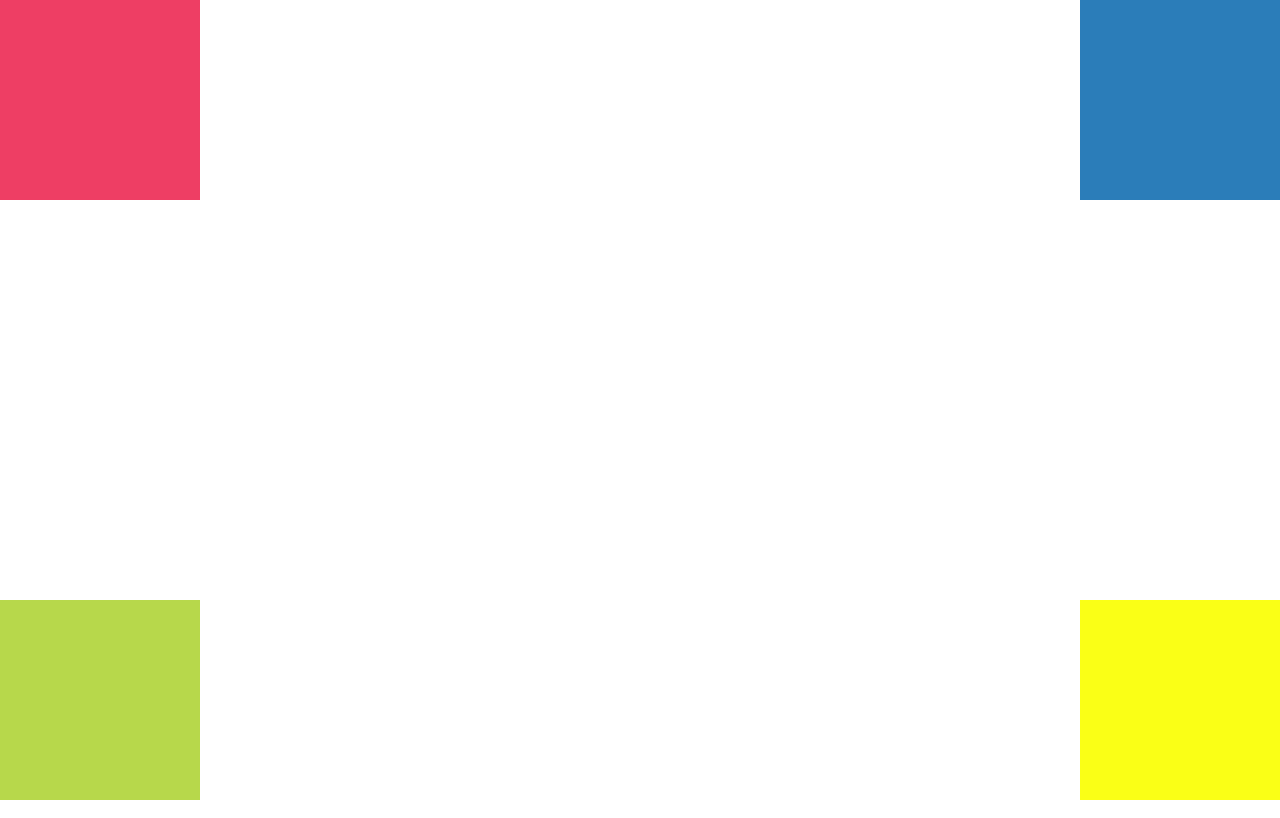
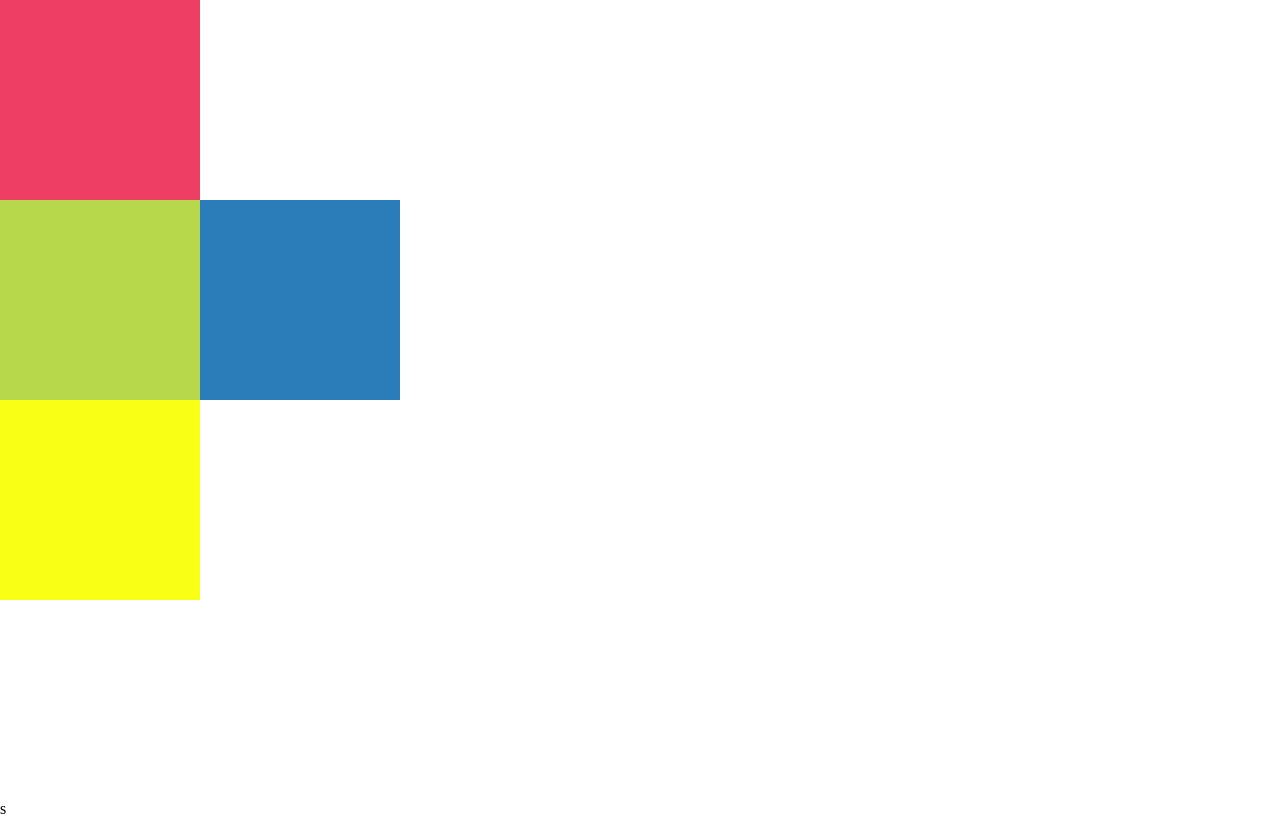
Before and after one commit to yelitzacho/Leccion23-guiado, a plain HTML site: page index.html in a window 1280 px wide. Drawn offline with Linux system fonts and the light colour scheme.

Commit message:
Desafio IV

```diff
--- a/assets/css/main.css
+++ b/assets/css/main.css
@@ -11,7 +11,6 @@ body{
 .caja{
 	width: 200px;
 	height: 200px;
-	position: absolute;
 }
 
 #rosa{
@@ -24,16 +23,20 @@ body{
 	background: #2B7DB9;
 	right: 0;
 	top: 0;
+	left: 200px;
+	position: relative;
 }
 
 #verde{
 	background-color: #B7D84B;
+	position: relative;
 	left: 0;
-	bottom: 0;
+	bottom: 200px;
 }
 
 #amarillo{
 	background-color: #FAFF16;
+	position: relative;
 	right: 0;
-	bottom: 0;
+	bottom: 200px;
 }
--- a/index.html
+++ b/index.html
@@ -14,6 +14,6 @@
 			<div class="caja" id="amarillo"></div>
 		</div>
 		<!-- Script -->
-		<script src="assets/js/app.js"></script>
+		<script src="assets/js/app.js"></script>s
 	</body>
 </html>
```
